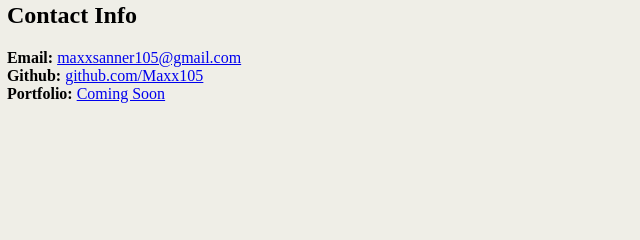
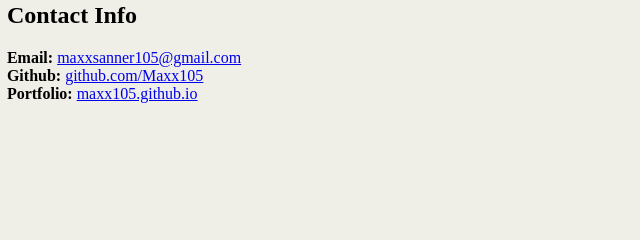
Before and after one commit to Maxx105/Maxx105.github.io, a plain HTML site: page index.html in a window 1280 px wide. Shown: the part 145-385 px from the top of the page, 622-1262 px from the left. Drawn offline with Linux system fonts and the light colour scheme.

Commit message:
added link to portfolio

```diff
--- a/index.html
+++ b/index.html
@@ -23,7 +23,7 @@
         <ul>
             <li><span><strong>Email: </strong><a href="mailto:maxxsanner105@gmail.com" target="_blank">maxxsanner105@gmail.com</a></span></li>
             <li><span><strong>Github: </strong><a href="https://github.com/Maxx105" target="_blank">github.com/Maxx105</a></span></li>
-            <li><span><strong>Portfolio: </strong><a href="#">Coming Soon</a></span></li>
+            <li><span><strong>Portfolio: </strong><a href="https://maxx105.github.io/homework02/" target="_blank">maxx105.github.io</a></span></li>
         </ul>
         </section>
 
```
